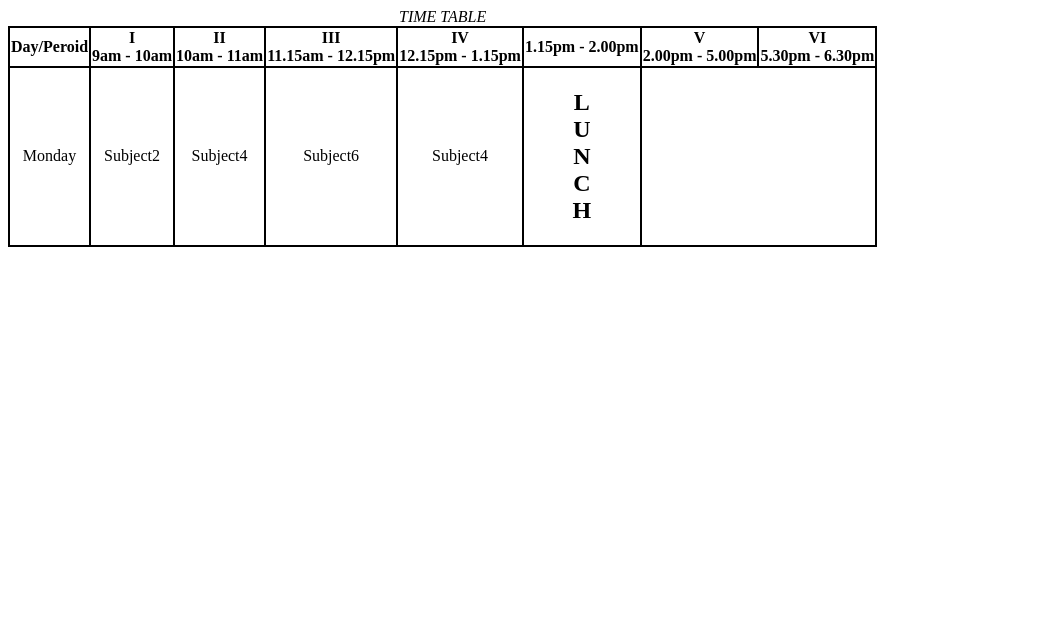
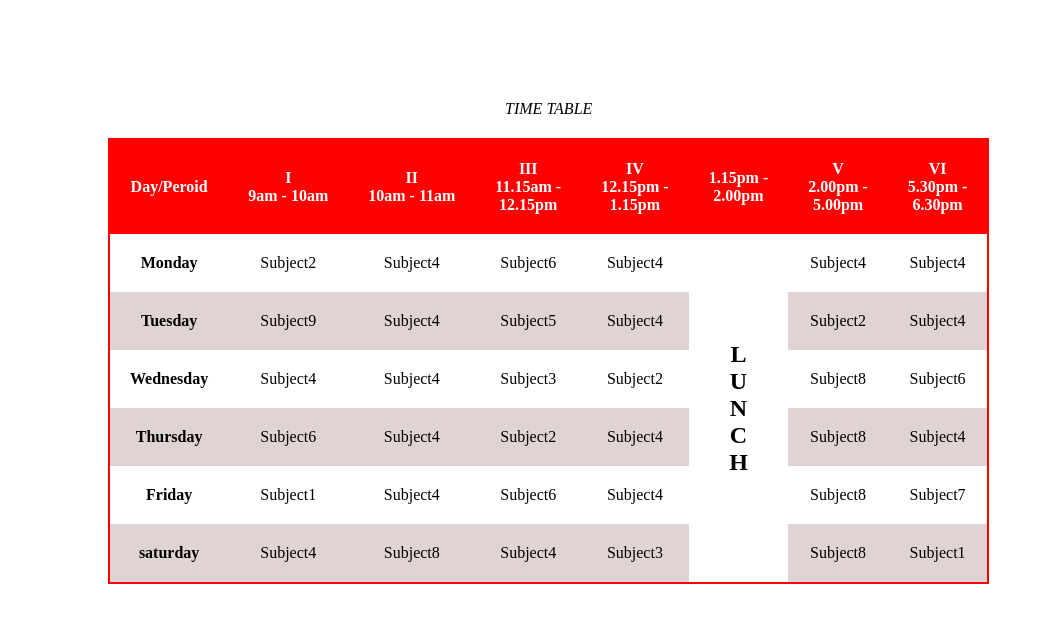
Before and after one commit to santhosh-005/TimeTable_kalvium_HTML_Tables, a plain HTML site: page index.html in a window 1280 px wide. Shown: the whole page, without its empty margins (0-1044 px from the left). Drawn offline with Linux system fonts and the light colour scheme.

Commit message:
2 files modified

```diff
--- a/index.html
+++ b/index.html
@@ -3,29 +3,76 @@
 <!DOCTYPE html>
 <html>
   <head>
-    <title>TimeTable</title>
+    <title>TimeTable </title>
     <link rel="stylesheet" href="styles.css">
   </head>
   <body>
 <table>
-  <caption><i>TIME TABLE</i></caption>
+  <caption><i>TIME TABLE </i></caption>
 <tr>
 <th>Day/Peroid</th>
 <th>I <br>9am - 10am</th>
 <th>II <br>10am - 11am</th>
-<th>III<br>11.15am - 12.15pm</th>
-<th>IV <br>12.15pm - 1.15pm</th>
-<th>1.15pm - 2.00pm</th>
-<th>V <br>2.00pm - 5.00pm</th>
-<th>VI <br>5.30pm - 6.30pm</th>
+<th>III<br>11.15am - <br> 12.15pm</th>
+<th>IV <br>12.15pm - <br> 1.15pm</th>
+<th>1.15pm - <br> 2.00pm</th>
+<th>V <br>2.00pm - <br> 5.00pm</th>
+<th>VI <br>5.30pm - <br> 6.30pm</th>
 </tr>
 <tr>
-  <td>Monday</td>
+  <td class="days">Monday</td>
   <td>Subject2</td>
   <td>Subject4</td>
   <td>Subject6</td>
   <td>Subject4</td>
-  <td><h2>L<br>U<br>N<br>C<br>H</h2></td>
+  <td rowspan="6"><h2>L<br>U<br>N<br>C<br>H</h2></td>
+  <td>Subject4</td>
+  <td>Subject4</td>
+</tr>
+<tr>
+  <td class="days">Tuesday</td>
+  <td>Subject9</td>
+  <td>Subject4</td>
+  <td>Subject5</td>
+  <td>Subject4</td>
+  <td>Subject2</td>
+  <td>Subject4</td>
+</tr>
+<tr>
+  <td class="days">Wednesday</td>
+  <td>Subject4</td>
+  <td>Subject4</td>
+  <td>Subject3</td>
+  <td>Subject2</td>
+  <td>Subject8</td>
+  <td>Subject6</td>
+</tr>
+<tr>
+  <td class="days">Thursday</td>
+  <td>Subject6</td>
+  <td>Subject4</td>
+  <td>Subject2</td>
+  <td>Subject4</td>
+  <td>Subject8</td>
+  <td>Subject4</td>
+</tr>
+<tr>
+  <td class="days">Friday</td>
+  <td>Subject1</td>
+  <td>Subject4</td>
+  <td>Subject6</td>
+  <td>Subject4</td>
+  <td>Subject8</td>
+  <td>Subject7</td>
+</tr>
+<tr>
+  <td class="days">saturday</td>
+  <td>Subject4</td>
+  <td>Subject8</td>
+  <td>Subject4</td>
+  <td>Subject3</td>
+  <td>Subject8</td>
+  <td>Subject1</td>
 </tr>
 
 
--- a/styles.css
+++ b/styles.css
@@ -1,5 +1,24 @@
 table, th, td{
-  border: 2px solid black;
   border-collapse: collapse;
   text-align: center;
+  padding: 20px;
+  margin: 100px;
 }
+table{
+  border: 2px solid red;
+}
+caption{
+  margin-bottom: 20px;
+}
+
+th{
+  background-color: red;
+  color: white;
+  font-weight: bolder;
+}
+tr:nth-child(odd){
+  background-color: rgb(224, 211, 211);
+}
+.days{
+  font-weight: bolder;
+}
```
